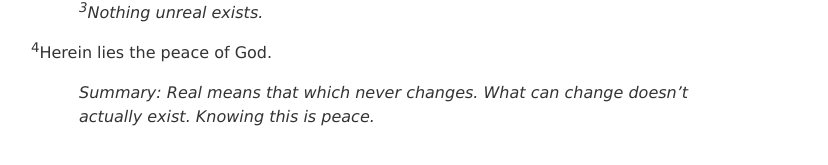
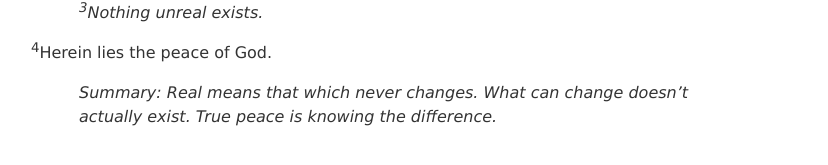
Before and after one commit to wdporter/acim, a Jekyll site: the page built from text/t-in/index.html, in a window 1280 px wide. Shown: the part 427-592 px from the top of the page, without its empty margins (225-1053 px from the left). Built offline with Jekyll 4.4.1, drawn with Linux system fonts in a browser that asks for light colours.

Commit message:
Update index.html

```diff
--- a/text/t-in/index.html
+++ b/text/t-in/index.html
@@ -16,4 +16,4 @@ title: A Course in Miracles T-in
 
 <p><sup>4</sup>Herein lies the peace of God.</p>
 
-<p class="indented emphasis">Summary: Real means that which never changes. What can change doesn’t actually exist. Knowing this is peace.</p>
+<p class="indented emphasis">Summary: Real means that which never changes. What can change doesn’t actually exist. True peace is knowing the difference.</p>
```
